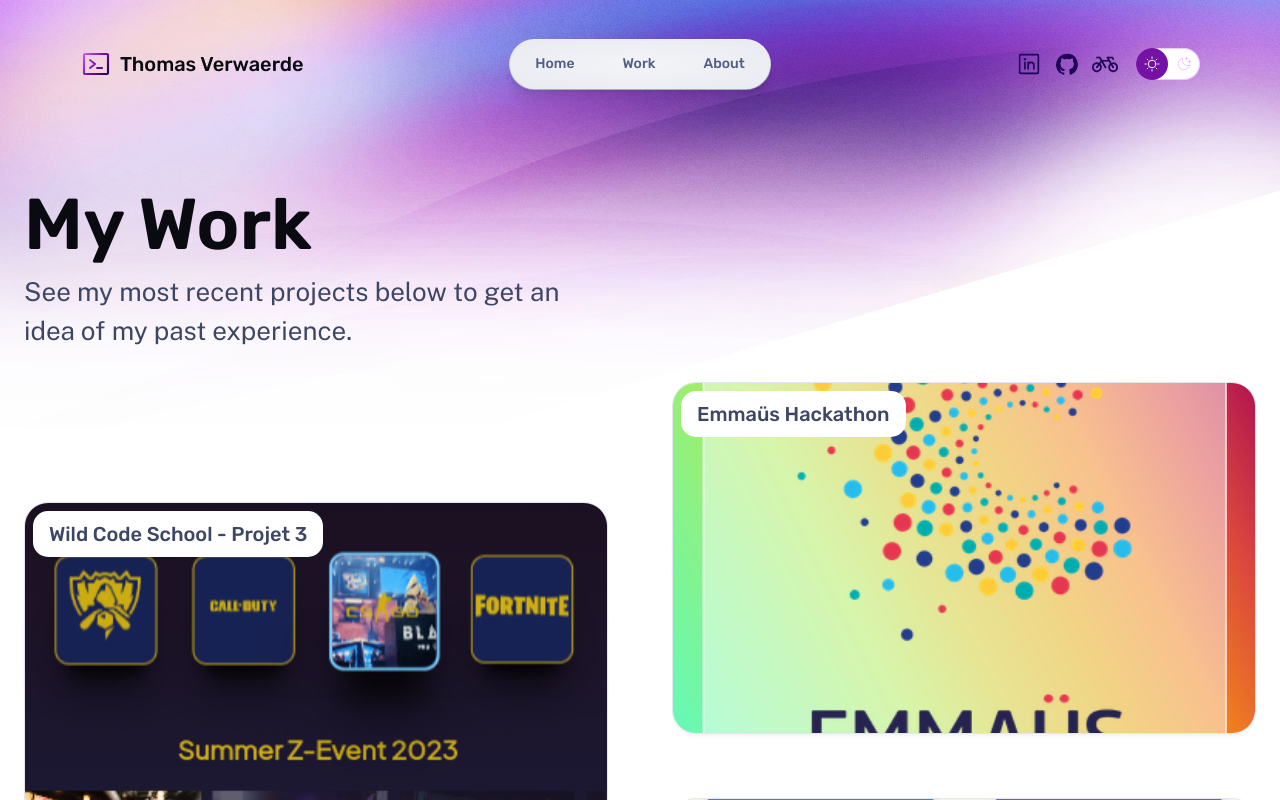
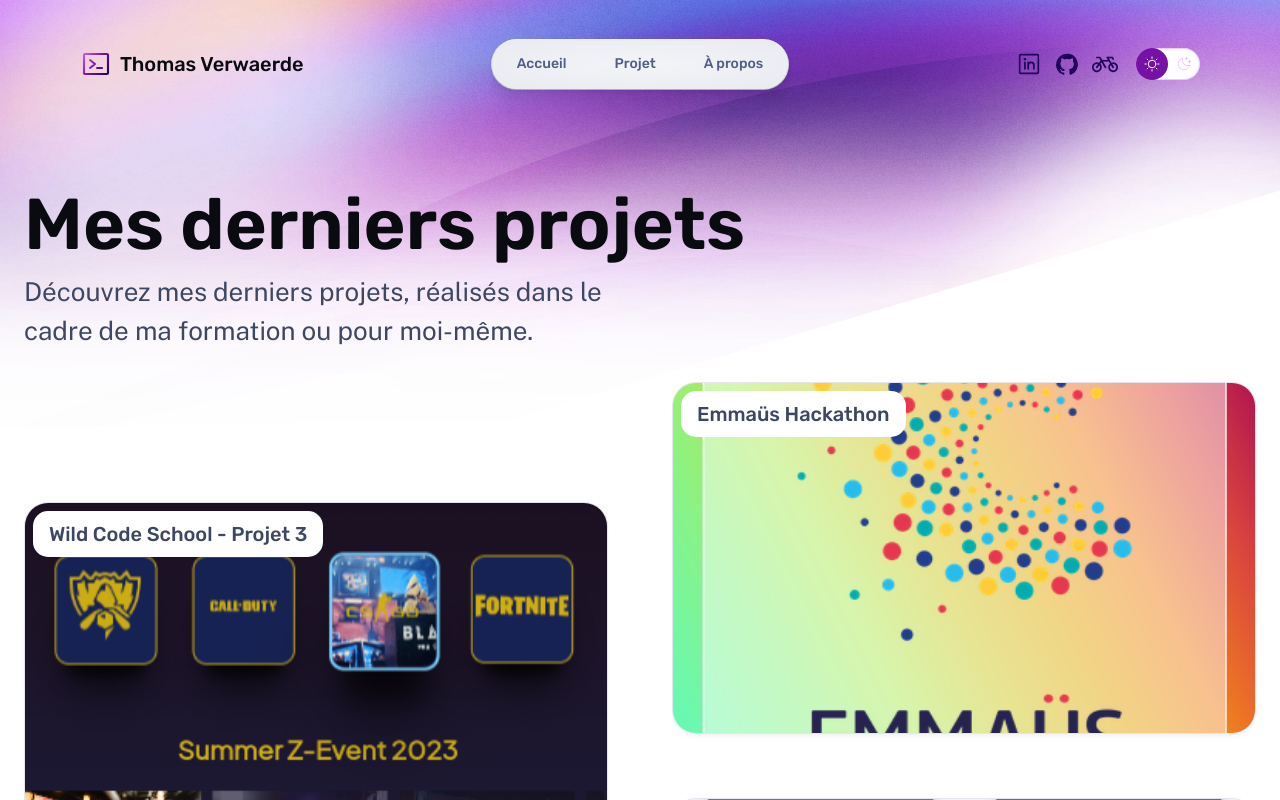
Before and after one commit to Thomas-VWD/Portfolio-tvw, an Astro site: page /work in a window 1280 px wide. Built offline with nearby package versions, Linux system fonts and the light colour scheme; Astro itself is replaced by a stand-in of ours.

Commit message:
French Feature - projet ok + fix nav&about

```diff
--- a/src/components/Nav.astro
+++ b/src/components/Nav.astro
@@ -1,28 +1,48 @@
 ---
-import Icon from './Icon.astro';
-import ThemeToggle from './ThemeToggle.astro';
-import type { iconPaths } from './IconPaths';
+import Icon from "./Icon.astro";
+import ThemeToggle from "./ThemeToggle.astro";
+import type { iconPaths } from "./IconPaths";
 
 /** Main menu items */
 const textLinks: { label: string; href: string }[] = [
-	{ label: 'Home', href: '/' },
-	{ label: 'Work', href: '/work/' },
-	{ label: 'About', href: '/about/' },
+  { label: "Accueil", href: "/" },
+  { label: "Projet", href: "/work/" },
+  { label: "À propos", href: "/about/" },
 ];
 
 /** Icon links to social media — edit these with links to your profiles! */
-const iconLinks: { label: string; href: string; icon: keyof typeof iconPaths }[] = [
-	{ label: 'Linkedin', href: 'https://www.linkedin.com/in/thomas-verwaerde-758a60131/', icon: 'linkedin-logo' },
-	{ label: 'GitHub', href: 'https://github.com/Thomas-VWD', icon: 'github-logo' },
-	{ label: 'Strava', href: 'https://www.strava.com/athletes/13181696', icon: 'strava' }
-
+const iconLinks: {
+  label: string;
+  href: string;
+  icon: keyof typeof iconPaths;
+}[] = [
+  {
+    label: "Linkedin",
+    href: "https://www.linkedin.com/in/thomas-verwaerde-758a60131/",
+    icon: "linkedin-logo",
+  },
+  {
+    label: "GitHub",
+    href: "https://github.com/Thomas-VWD",
+    icon: "github-logo",
+  },
+  {
+    label: "Strava",
+    href: "https://www.strava.com/athletes/13181696",
+    icon: "strava",
+  },
 ];
 ---
 
 <nav>
   <div class="menu-header">
     <a href="/" class="site-title">
-			<Icon icon="terminal-window" color="var(--accent-regular)" size="1.6em" gradient />
+      <Icon
+        icon="terminal-window"
+        color="var(--accent-regular)"
+        size="1.6em"
+        gradient
+      />
       Thomas Verwaerde
     </a>
     <menu-button>
@@ -42,11 +62,11 @@
             <a
               aria-current={Astro.url.pathname === href}
               class:list={[
-								'link',
+                "link",
                 {
                   active:
                     Astro.url.pathname === href ||
-										(href !== '/' && Astro.url.pathname.startsWith(href)),
+                    (href !== "/" && Astro.url.pathname.startsWith(href)),
                 },
               ]}
               href={href}
@@ -82,33 +102,33 @@
       super();
 
       // Inject menu toggle button when JS runs.
-			this.appendChild(this.querySelector('template')!.content.cloneNode(true));
-			const btn = this.querySelector('button')!;
+      this.appendChild(this.querySelector("template")!.content.cloneNode(true));
+      const btn = this.querySelector("button")!;
 
       // Hide menu (shown by default to support no-JS browsers).
-			const menu = document.getElementById('menu-content')!;
+      const menu = document.getElementById("menu-content")!;
       menu.hidden = true;
 
       /** Set whether the menu is currently expanded or collapsed. */
       const setExpanded = (expand: boolean) => {
-				btn.setAttribute('aria-expanded', expand ? 'true' : 'false');
+        btn.setAttribute("aria-expanded", expand ? "true" : "false");
         menu.hidden = !expand;
       };
 
       // Toggle menu visibility when the menu button is clicked.
-			btn.addEventListener('click', () => setExpanded(menu.hidden));
+      btn.addEventListener("click", () => setExpanded(menu.hidden));
 
       // Hide menu button for large screens.
       const handleViewports = (e: MediaQueryList | MediaQueryListEvent) => {
         setExpanded(e.matches);
         btn.hidden = e.matches;
       };
-			const mediaQueries = window.matchMedia('(min-width: 50em)');
+      const mediaQueries = window.matchMedia("(min-width: 50em)");
       handleViewports(mediaQueries);
-			mediaQueries.addEventListener('change', handleViewports);
+      mediaQueries.addEventListener("change", handleViewports);
     }
   }
-	customElements.define('menu-button', MenuButton);
+  customElements.define("menu-button", MenuButton);
 </script>
 
 <style>
@@ -148,7 +168,7 @@
     box-shadow: var(--shadow-md);
   }
 
-	.menu-button[aria-expanded='true'] {
+  .menu-button[aria-expanded="true"] {
     color: var(--gray-0);
     background: linear-gradient(180deg, var(--gray-600), transparent),
       radial-gradient(var(--gray-900), var(--gray-800) 150%);
@@ -161,7 +181,7 @@
   .menu-button::before {
     position: absolute;
     inset: -1px;
-		content: '';
+    content: "";
     background: var(--gradient-stroke);
     border-radius: 999rem;
     z-index: -1;
@@ -270,7 +290,7 @@
     .nav-items::before {
       position: absolute;
       inset: -1px;
-			content: '';
+      content: "";
       background: var(--gradient-stroke);
       border-radius: 999rem;
       z-index: -1;
@@ -279,7 +299,8 @@
     .link {
       padding: 0.5rem 1rem;
       border-radius: 999rem;
-			transition: color var(--theme-transition), background-color var(--theme-transition);
+      transition: color var(--theme-transition),
+        background-color var(--theme-transition);
     }
 
     .link:hover,
--- a/src/pages/about.astro
+++ b/src/pages/about.astro
@@ -11,7 +11,10 @@
 >
   <div class="stack gap-20">
     <main class="wrapper about">
-      <Hero title="About" tagline="Découvrez mon parcours et mes compétences">
+      <Hero
+        title="À propos"
+        tagline="Découvrez mon parcours et mes compétences"
+      >
         <img
           width="1553"
           height="873"
--- a/src/pages/work.astro
+++ b/src/pages/work.astro
@@ -20,8 +20,8 @@
   <div class="stack gap-20">
     <main class="wrapper stack gap-8">
       <Hero
-        title="My Work"
-        tagline="See my most recent projects below to get an idea of my past experience."
+        title="Mes derniers projets"
+        tagline="Découvrez mes derniers projets, réalisés dans le cadre de ma formation ou pour moi-même."
         align="start"
       />
       <Grid variant="offset">
```
Lines whose indentation alone changed are shown as unchanged.
